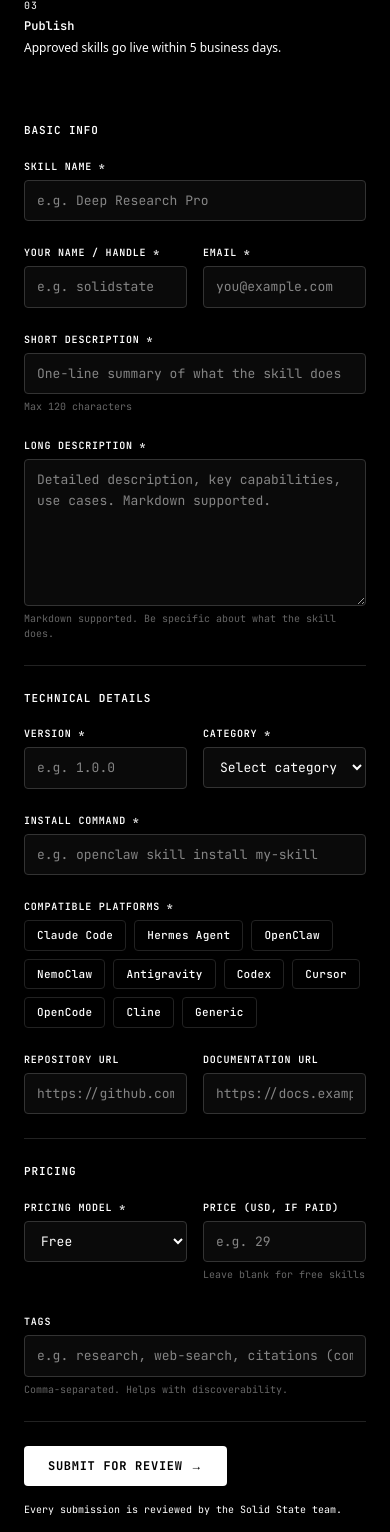
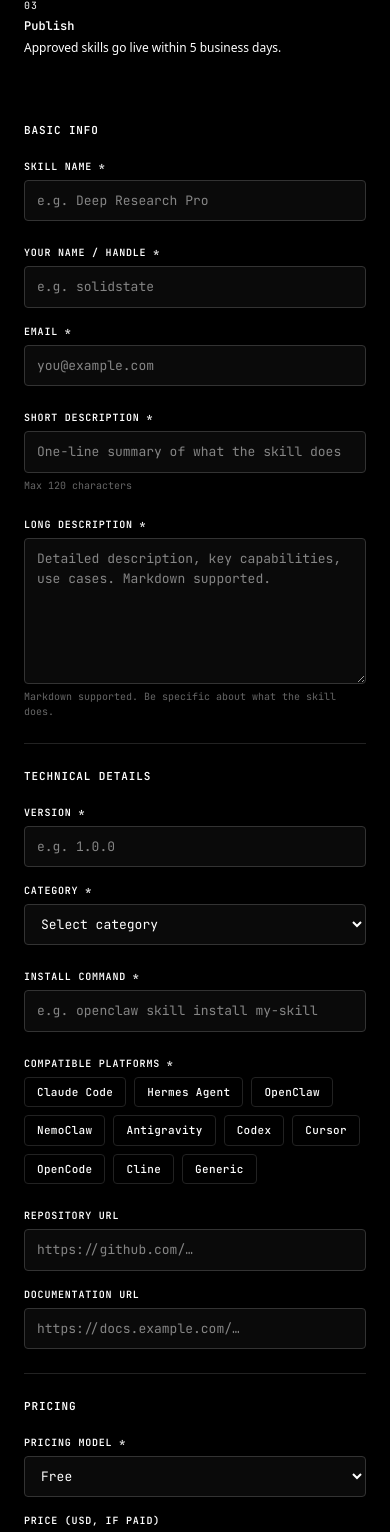
Before and after one commit to solidstatecc/solidstate.cc, a Next.js app: page /submit in a window 390 px wide. Shown: the part 432-1964 px from the top of the page. Built offline with nearby package versions, Linux system fonts and the light colour scheme.

Commit message:
fix(responsive): submit form pairs + ship-kit tables stack on phones — full 390/768 sweep clean

```diff
--- a/app/account/page.tsx
+++ b/app/account/page.tsx
@@ -86,6 +86,13 @@ export default function AccountPage() {
   const [sent, setSent] = useState(false)
   const [err, setErr] = useState<string | null>(null)
   const [sales, setSales] = useState<Sale[] | null>(null)
+
+  // Footer links land here from the bottom of long pages. The page renders a
+  // short loading state first, so the browser clamps scroll to its bottom and
+  // stays there once content loads. Force top on mount.
+  useEffect(() => {
+    window.scrollTo(0, 0)
+  }, [])
 
   useEffect(() => {
     if (!supabase) return
--- a/app/globals.css
+++ b/app/globals.css
@@ -267,6 +267,20 @@ summary:focus-visible {
   .ss-steps-grid { grid-template-columns: 1fr !important; }
 }
 
+/* Submit form: paired fields stack on phones (two 170px inputs are unusable) */
+@media (max-width: 560px) {
+  .ss-form-2col { grid-template-columns: 1fr !important; }
+}
+
+/* Ship Kit: parts + chains rows stack on phones — the 3-col grid squeezed
+   the job text to one word per line at 390px. Name + price share the top
+   row; the description takes the full width below. */
+@media (max-width: 560px) {
+  .ss-kit-row { grid-template-columns: minmax(0, 1fr) minmax(0, 56px) !important; }
+  .ss-kit-row > :nth-child(2) { grid-column: 1 / -1; grid-row: 2; }
+  .ss-kit-chain { grid-template-columns: minmax(0, 1fr) !important; gap: 6px !important; }
+}
+
 /* Wide leaderboard / audits tables scroll horizontally instead of
    blowing out the page (which made columns overlap on phones). */
 .ss-table-scroll {
--- a/app/ship-kit/page.tsx
+++ b/app/ship-kit/page.tsx
@@ -137,6 +137,7 @@ Gap: artifact exists, never audited.
             {skills.map((s, i) => (
               <div
                 key={s.name}
+                className="ss-kit-row"
                 style={{
                   display: "grid",
                   gridTemplateColumns: "minmax(0, 200px) minmax(0, 1fr) minmax(0, 56px)",
@@ -170,6 +171,7 @@ Gap: artifact exists, never audited.
             {chains.map((c) => (
               <div
                 key={c.say}
+                className="ss-kit-chain"
                 style={{
                   display: "grid",
                   gridTemplateColumns: "minmax(0, 220px) minmax(0, 1fr)",
--- a/app/submit/SubmitForm.tsx
+++ b/app/submit/SubmitForm.tsx
@@ -192,7 +192,7 @@ export function SubmitForm() {
         />
       </div>
 
-      <div style={{ display: "grid", gridTemplateColumns: "1fr 1fr", gap: "16px", marginBottom: "24px" }}>
+      <div className="ss-form-2col" style={{ display: "grid", gridTemplateColumns: "1fr 1fr", gap: "16px", marginBottom: "24px" }}>
         <div>
           <label style={labelStyle}>Your name / handle *</label>
           <input
@@ -270,7 +270,7 @@ export function SubmitForm() {
         Technical Details
       </div>
 
-      <div style={{ display: "grid", gridTemplateColumns: "1fr 1fr", gap: "16px", marginBottom: "24px" }}>
+      <div className="ss-form-2col" style={{ display: "grid", gridTemplateColumns: "1fr 1fr", gap: "16px", marginBottom: "24px" }}>
         <div>
           <label style={labelStyle}>Version *</label>
           <input
@@ -345,7 +345,7 @@ export function SubmitForm() {
         </div>
       </div>
 
-      <div style={{ display: "grid", gridTemplateColumns: "1fr 1fr", gap: "16px", marginBottom: "24px" }}>
+      <div className="ss-form-2col" style={{ display: "grid", gridTemplateColumns: "1fr 1fr", gap: "16px", marginBottom: "24px" }}>
         <div>
           <label style={labelStyle}>Repository URL</label>
           <input
@@ -387,7 +387,7 @@ export function SubmitForm() {
         Pricing
       </div>
 
-      <div style={{ display: "grid", gridTemplateColumns: "1fr 1fr", gap: "16px", marginBottom: "32px" }}>
+      <div className="ss-form-2col" style={{ display: "grid", gridTemplateColumns: "1fr 1fr", gap: "16px", marginBottom: "32px" }}>
         <div>
           <label style={labelStyle}>Pricing model *</label>
           <select
```
